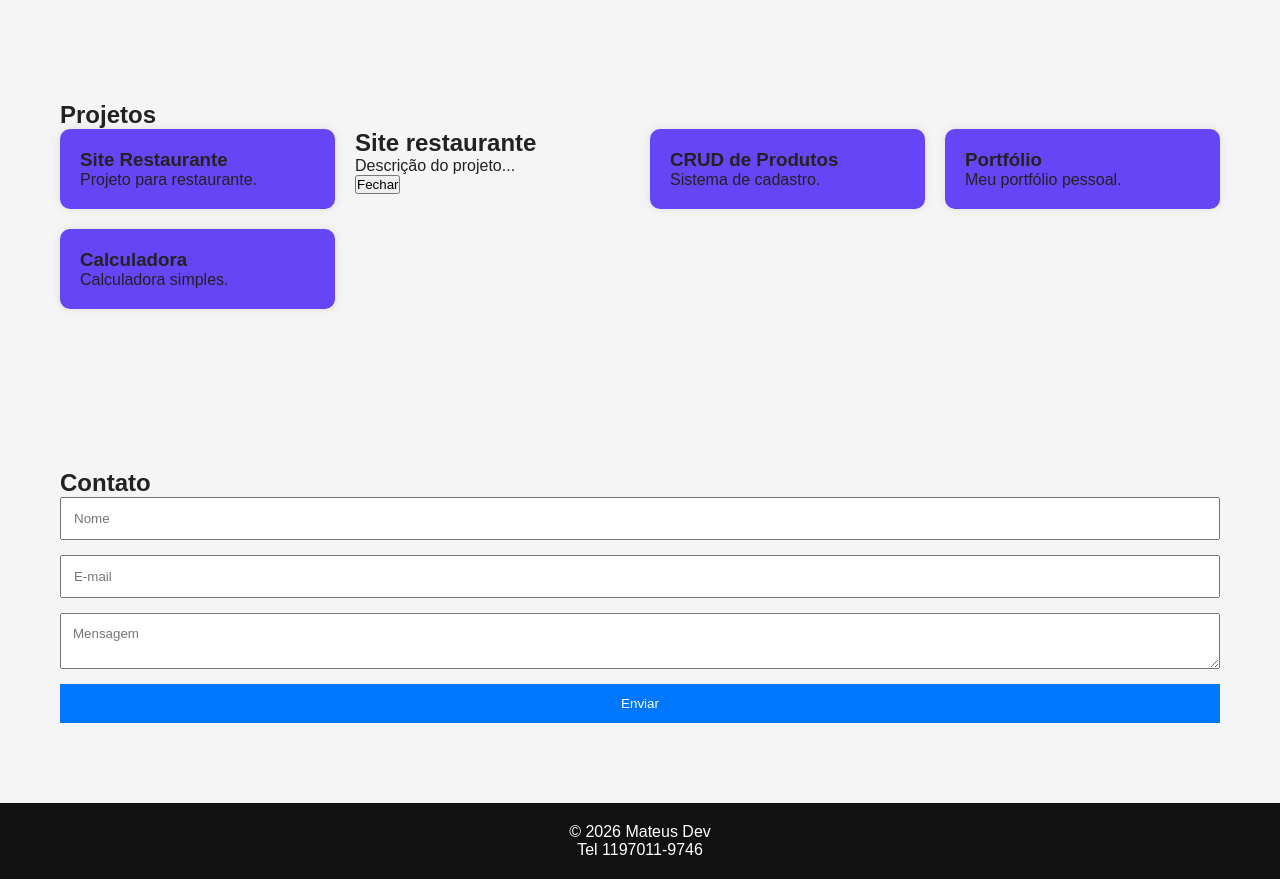
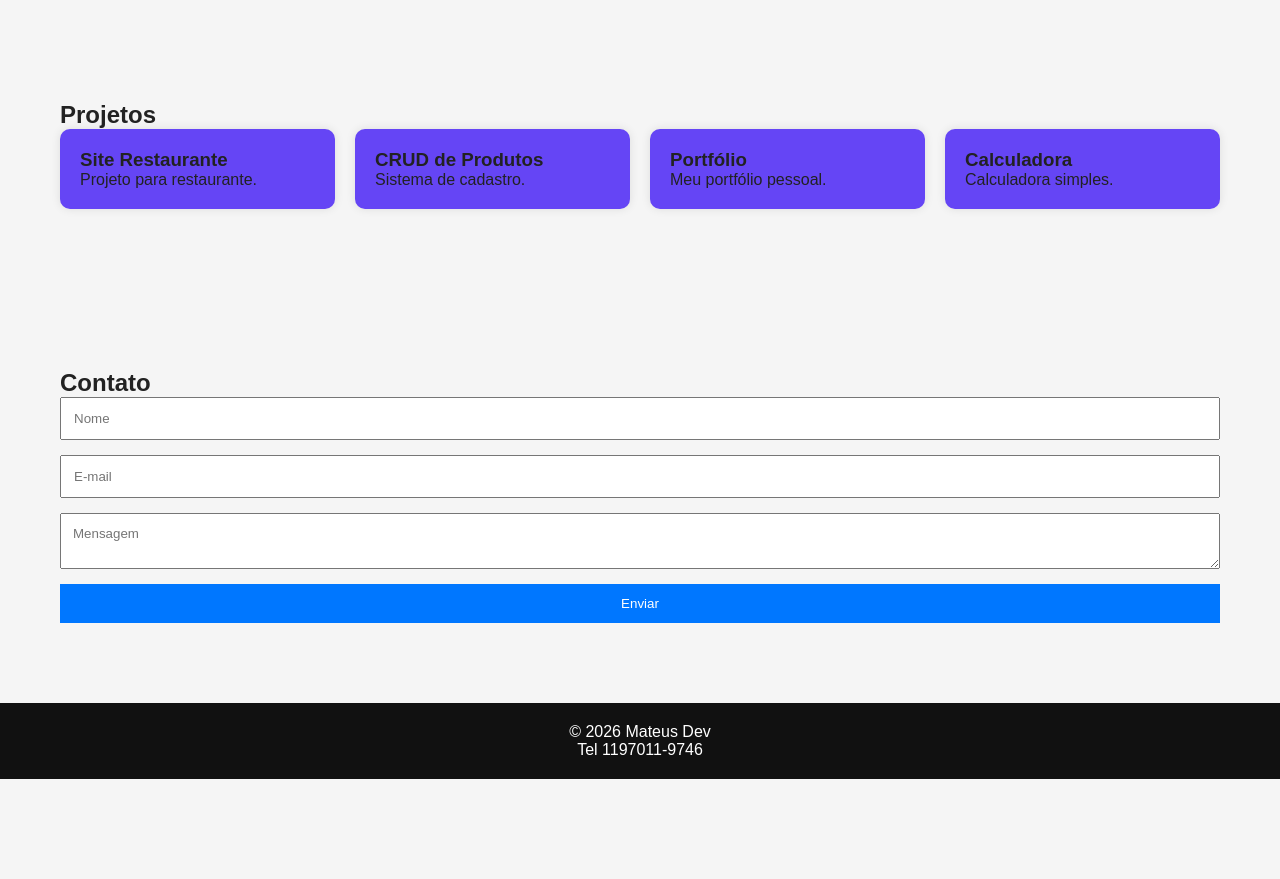
Before and after one commit to aureliomateus1/aureliomateus.github.io, a plain HTML site: page index.html in a window 1280 px wide. Shown: the part 900-1779 px from the top of the page. After the commit the page ends 1679 px from the top, so only its background shows below. Drawn offline with Linux system fonts and the light colour scheme.

Commit message:
Update index.html

```diff
--- a/index.html
+++ b/index.html
@@ -48,14 +48,6 @@
             <p>Projeto para restaurante.</p>
             </div>
             </a>
-
-            <div id="modal" class="modal">
-                <div class="conteudo">
-                    <h2>Site restaurante</h2>
-                    <p>Descrição do projeto...</p>
-                    <button onclick="fecharModal()">Fechar</button>
-                </div>
-            </div>
             <div class="card">
                 <h3>CRUD de Produtos</h3>
                 <p>Sistema de cadastro.</p>
```
